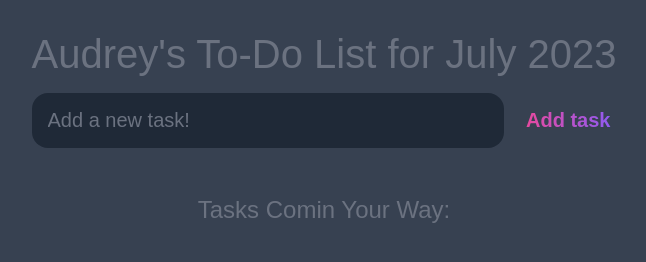
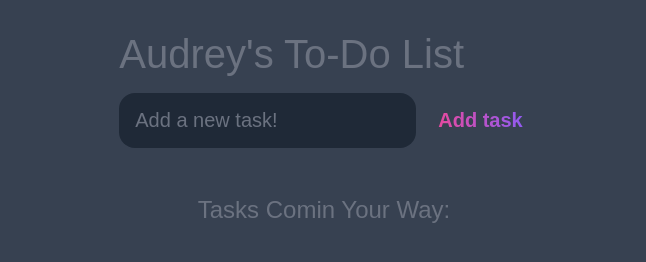
Before and after one commit to amazonwarrior23/GreyTaskList, a plain HTML site: page index.html in a window 1280 px wide. Shown: the whole page, without its empty margins (316-962 px from the left). Drawn offline with Linux system fonts and the light colour scheme.

Commit message:
add title changes

```diff
--- a/index.html
+++ b/index.html
@@ -3,13 +3,13 @@
     <head>
         <meta charset="utf-8">
         <meta http-equiv="X-UA-Compatible" content="IE=edge">
-        <title> My Jourknee - To-Do List </title>
+        <title> My Dev Jourknee - To-Do List </title>
         <meta name="viewport" content="width=device-width, initial-scale=1">
         <link rel="stylesheet" href="style.css">
     </head>
     <body>
         <header>
-            <h1> Audrey's To-Do List for July 2023</h1>
+            <h1> Audrey's To-Do List </h1>
             <form id="new-task-form">
                 <input type="text" id="new-task-input" placeholder="Add a new task!"/>
                 <input type="submit" id="new-task-submit" value="Add task"/>
```
